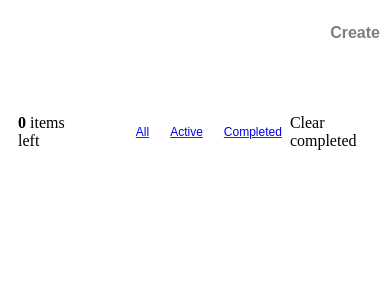
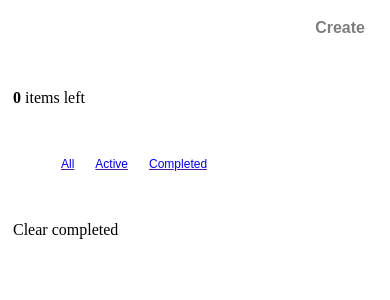
Before and after one commit to OskarArslanov/open_app, a Next.js app: page /Portfolio/Todo in a window 390 px wide. Shown: the top 300 px of the page. Built offline with nearby package versions, Linux system fonts and the light colour scheme.

Commit message:
fixed mobile view

```diff
--- a/src/app/portfolio/page.tsx
+++ b/src/app/portfolio/page.tsx
@@ -53,9 +53,10 @@ const portfolio: { id: number; name: string; content: ReactNode }[] = [
 
 const Menu = styled.menu({
   display: 'flex',
-  flexWrap: 'wrap',
+  overflowX: 'auto',
+  padding: '10px',
   gap: '20px',
-  padding: 0,
+  margin: 0,
 });
 
 const Content = styled.section({
--- a/src/pages/Portfolio/Chat/index.tsx
+++ b/src/pages/Portfolio/Chat/index.tsx
@@ -44,7 +44,7 @@ const Chat = () => {
   };
 
   return (
-    <AnimateContainer className={styles.Container}>
+    <AnimateContainer className={styles.Container} style={{ gap: 0 }}>
       <div className={styles.Container_Wrapper}>
         <Title />
         <ChatArea messages={messages} />
--- a/src/pages/Portfolio/Todo/index.tsx
+++ b/src/pages/Portfolio/Todo/index.tsx
@@ -29,6 +29,11 @@ const TodoWidgets = styled.div({
   display: 'flex',
   justifyContent: 'space-between',
   alignItems: 'center',
+  '@media screen and (max-width: 500px)': {
+    flexDirection: 'column',
+    gap: '10px',
+    alignItems: 'flex-start',
+  },
 });
 
 const TodoWidgetFilter = styled.ul({
@@ -55,8 +60,8 @@ const TodoItem = styled.li({
 
 const Container = styled(AnimateContainer)({
   border: '1px solid var(--color-not_primary)',
-  padding: '10px',
-  borderRadius: '5px',
+  padding: '5px',
+  borderRadius: '10px',
   maxWidth: '768px',
 });
 interface TodoType {
@@ -103,7 +108,7 @@ const Todo = () => {
 
   const uncheckedTodos = todos.filter((item) => !item.done).length;
   return (
-    <Container>
+    <Container style={{ width: 'auto' }}>
       <div style={{ flexDirection: 'row', display: 'flex', gap: '5px' }}>
         <OAInput
           type="text"
@@ -121,6 +126,7 @@ const Todo = () => {
           Create
         </OAButton>
       </div>
+      {!!filteredTodos.length && (
         <TodoList>
           {filteredTodos.map((item) => (
             <TodoItem key={item.id}>
@@ -133,6 +139,7 @@ const Todo = () => {
             </TodoItem>
           ))}
         </TodoList>
+      )}
       <TodoWidgets>
         <p>
           <b data-testid="items-left">{uncheckedTodos}</b> items left
--- a/src/widgets/OABodyContainer.tsx
+++ b/src/widgets/OABodyContainer.tsx
@@ -8,7 +8,7 @@ const Container = styled.section({
   backgroundColor: 'var(--text-color-not_primary)',
   color: 'var(--text-color-primary)',
   '@media screen and (max-width: 768px)': {
-    padding: '80px 40px',
+    padding: '80px 20px',
   },
 });
 const OABodyContainer: FC<PropsWithChildren> = (props) => {
```
Also changed, not shown: src/pages/App.tsx (+7 -1 lines), src/widgets/OAHeaderContainer.tsx (+5 -2 lines). Lines whose indentation alone changed are shown as unchanged.
